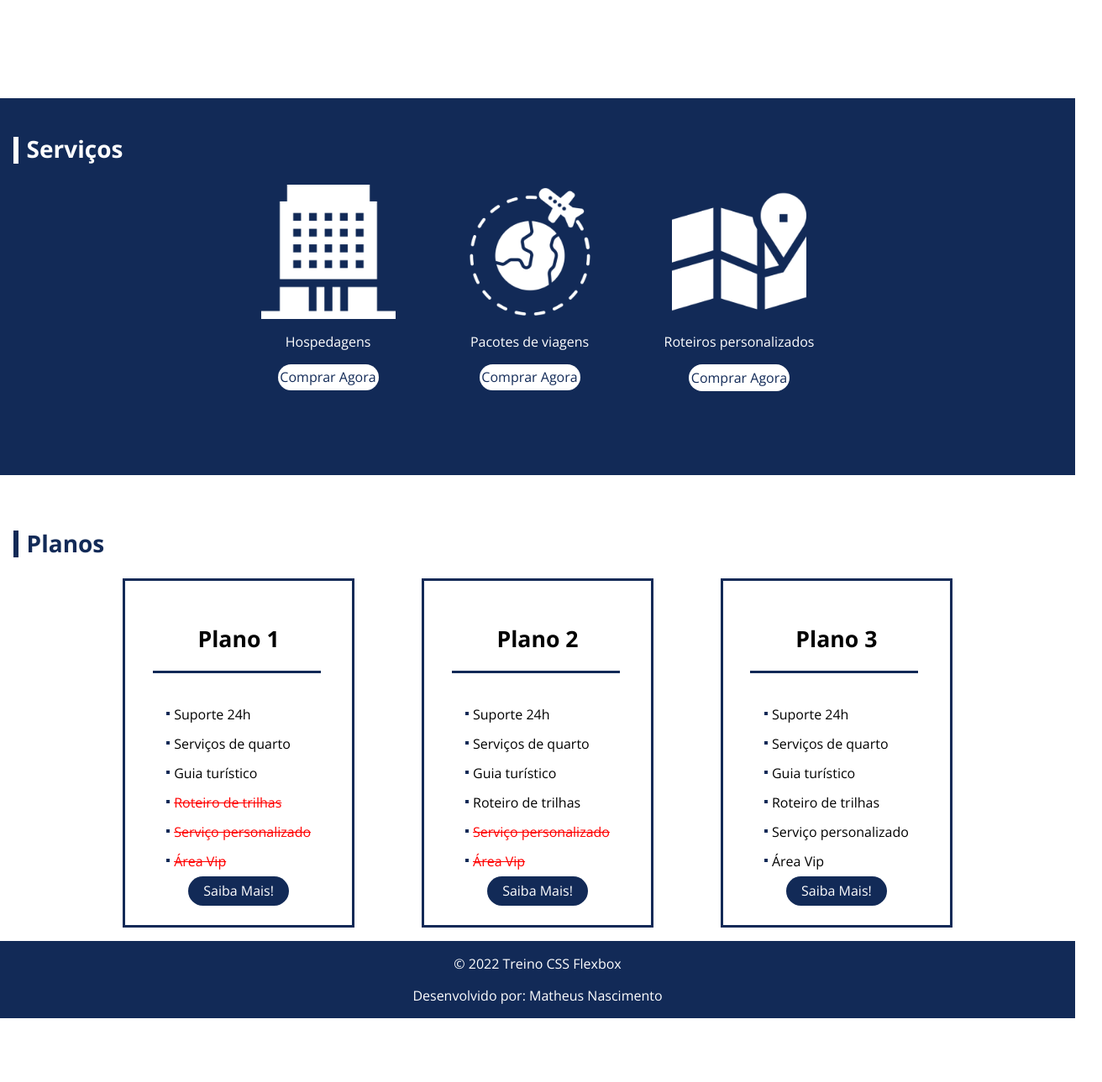
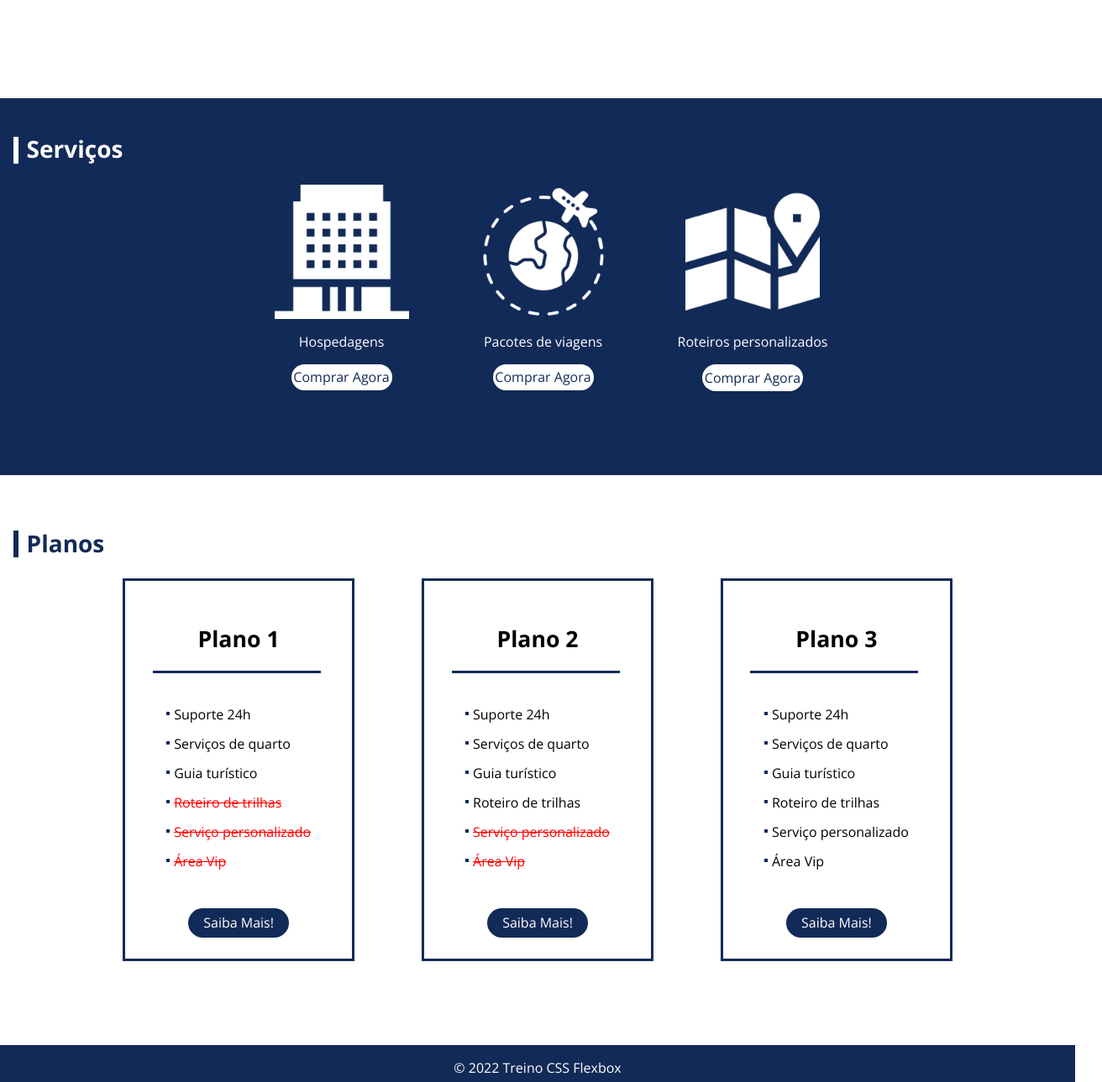
Before and after one commit to fnmatheus/flex-projeto, a plain HTML site: page index.html in a window 1280 px wide. Shown: the part 851-2140 px from the top of the page at 84% size, 1312 px wide, since content can reach past the window. Before the commit the page ends 2064 px from the top, so only its background shows below. Drawn offline with nearby package versions, Linux system fonts and the light colour scheme.

Commit message:
corrigindo css

```diff
--- a/style.css
+++ b/style.css
@@ -107,6 +107,10 @@ h1 {
   margin-top: 120px;
   padding: 2vh;
   padding-bottom: 100px;
+  width: 100%;
+  display: flex;
+  flex-direction: column;
+  justify-items: center;
 }
 
 .services-div {
@@ -162,6 +166,7 @@ h1 {
 .plans {
   margin-top: 10px;
   padding: 2vh;
+  padding-bottom: 100px;
 }
 
 .plans h2 {
@@ -194,7 +199,7 @@ h1 {
   align-items: center;
   text-align: center;
   width: 220px;
-  height: 45vh;
+  height: 400px;
   padding: 2%;
 }
 
```
